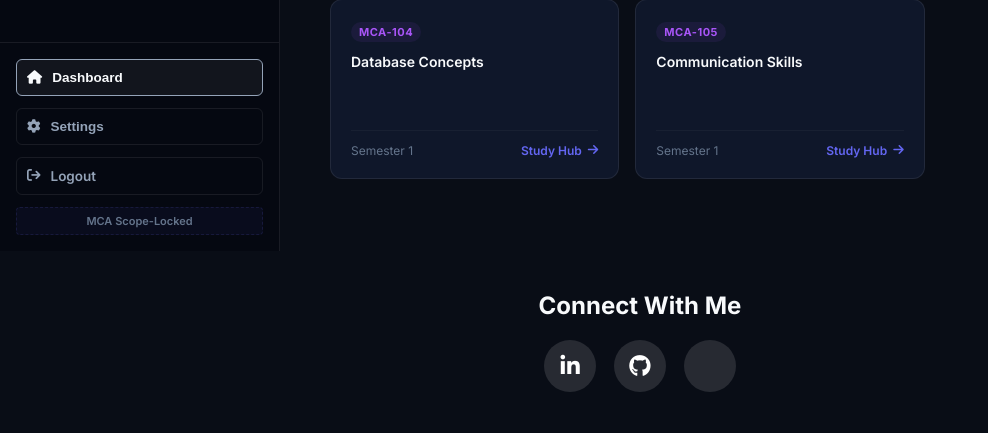
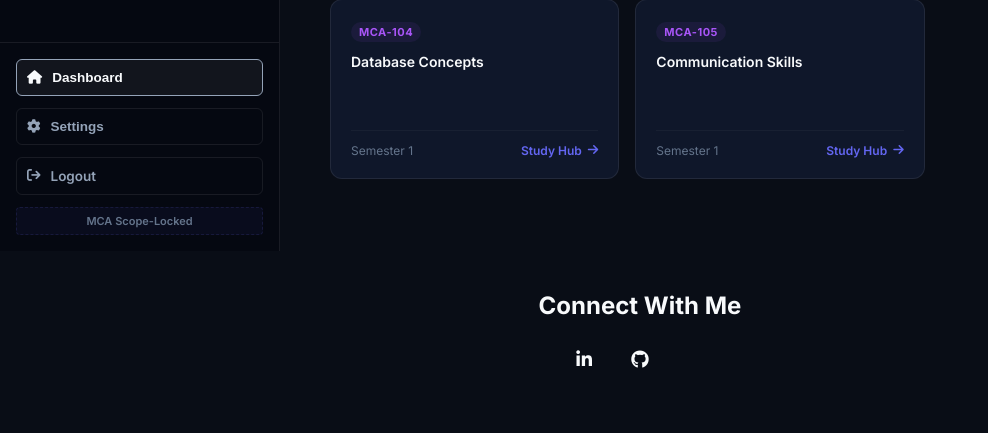
Before and after one commit to vishwa-v17/MCA-AI-ASSISTANT, a Flask app: page / in a window 1280 px wide. Shown: the part 959-1392 px from the top of the page, without its empty margins (0-988 px from the left). Before the commit the page ends 1351 px from the top, so only its background shows below. Run offline with Flask 3, Linux system fonts and the light colour scheme; a user stored in the database is signed in; data comes from the database, SQL or seed files in the repository; data that the repository does not hold is empty; some libraries are stand-ins or nearby versions.

Commit message:
Update social links styling and dimensions
Reduced size of social link icons and adjusted hover effects.

```diff
--- a/static/style.css
+++ b/static/style.css
@@ -1206,34 +1206,30 @@ body {
     font-size: 24px;
 }
 
+/* Social Links */
 .social-links {
     display: flex;
     justify-content: center;
+    align-items: center;
     gap: 18px;
+    margin-top: 20px;
+    padding-bottom: 15px;
 }
 
 .social-links a {
-    width: 52px;
-    height: 52px;
-
+    width: 38px;
+    height: 38px;
     display: flex;
     align-items: center;
     justify-content: center;
-
     border-radius: 50%;
-
-    background: rgba(255, 255, 255, 0.12);
-    color: white;
-
-    font-size: 22px;
-
     text-decoration: none;
-
-    transition: 0.3s ease;
+    color: inherit;
+    font-size: 18px;
+    transition: transform 0.2s ease, opacity 0.2s ease;
 }
 
 .social-links a:hover {
-    transform: translateY(-6px) scale(1.05);
-    background: white;
-    color: #111;
+    transform: translateY(-3px);
+    opacity: 0.75;
 }
```
